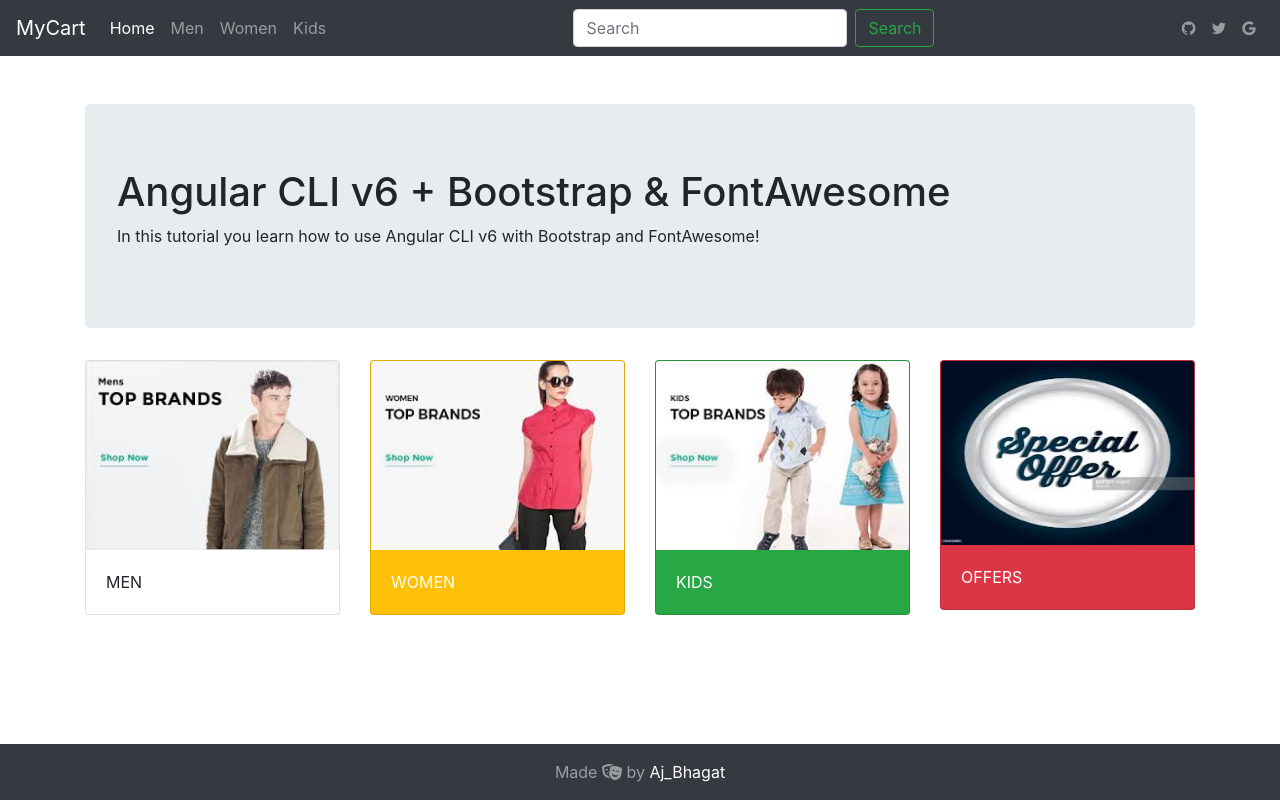
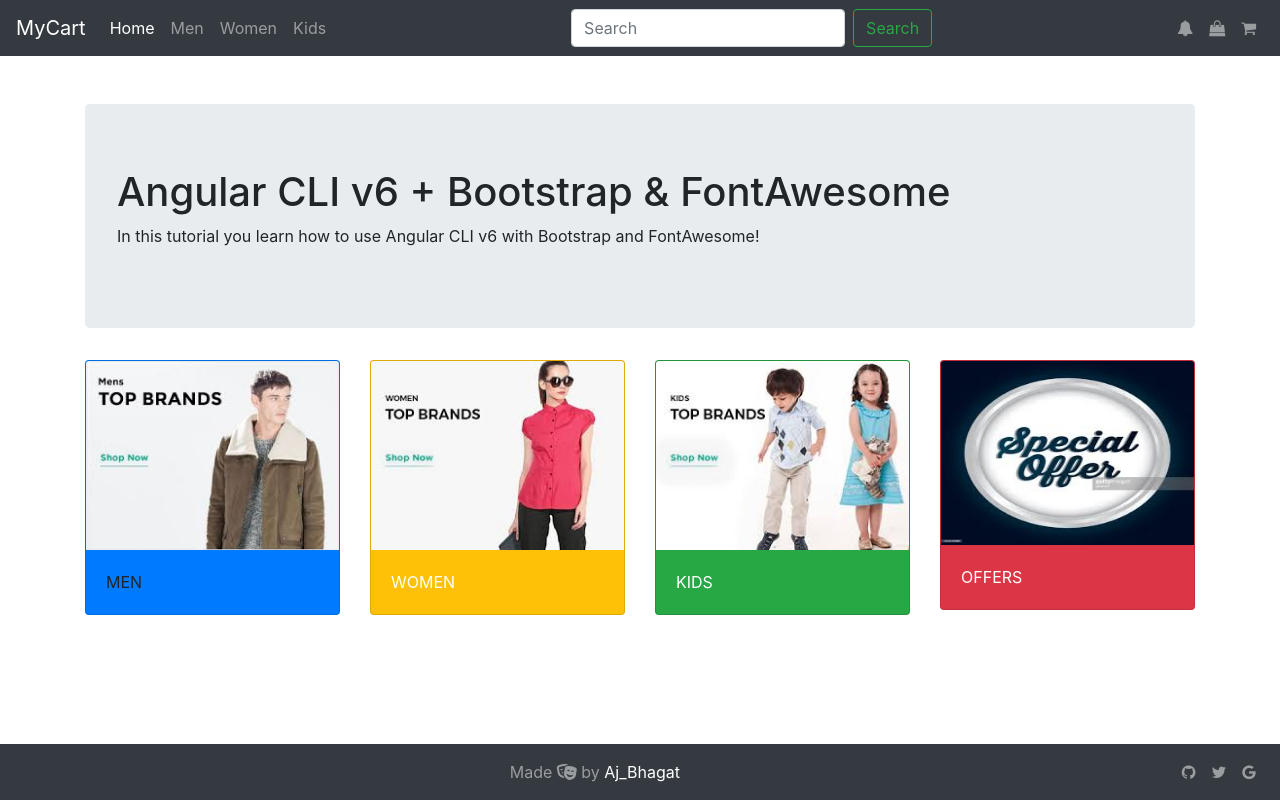
Before and after one commit to aj-bhagat/Shopping-Cart--MEAN-Stack, an Angular app in the folder AngularApp/: page / in a window 1280 px wide. Built offline with nearby package versions, Linux system fonts and the light colour scheme.

Commit message:
AngularApp

```diff
--- a/AngularApp/src/app/app.component.html
+++ b/AngularApp/src/app/app.component.html
@@ -8,7 +8,7 @@
     </div>
     <div class="row mb-5">
         <div class="col-xl-3 col-sm-6 mb-3">
-            <div class="card text-black">
+            <div class="card text-black bg-primary">
                 <img class="card-img-top" src="http://localhost:4200/assets/Men.jpg" alt="Card image cap">
                 <div class="card-body">
                         <div class="mr-5">MEN</div>
--- a/AngularApp/src/app/footer/footer.component.html
+++ b/AngularApp/src/app/footer/footer.component.html
@@ -1,5 +1,18 @@
 <nav class="navbar navbar-dark bg-dark mt-5 fixed-bottom">
-  <div class="navbar-expand m-auto navbar-text">
+  <div class="navbar-expand ml-auto navbar-text">
     Made <i class="fas fa-theater-masks"></i> by <a href="https://github.com/aj-bhagat">Aj_Bhagat</a>
   </div>
+  <div class="navbar-expand ml-auto navbar-nav">
+      <div class="navbar-nav">
+        <a class="nav-item nav-link" href="https://github.com/aj-bhagat" target="_blank">
+          <i class="fa fa-github"></i>
+        </a>
+        <a class="nav-item nav-link" href="https://twitter.com" target="_blank">
+          <i class="fa fa-twitter"></i>
+        </a>
+        <a class="nav-item nav-link" href="https://medium.com/@beeman" target="_blank">
+          <i class="fa fa-google"></i>
+        </a>
+      </div>
+    </div>
 </nav>
--- a/AngularApp/src/app/header/header.component.html
+++ b/AngularApp/src/app/header/header.component.html
@@ -15,13 +15,13 @@
   <div class="navbar-expand ml-auto navbar-nav">
     <div class="navbar-nav">
       <a class="nav-item nav-link" href="https://github.com/aj-bhagat" target="_blank">
-        <i class="fa fa-github"></i>
+        <i class="fa fa-bell"></i>
       </a>
       <a class="nav-item nav-link" href="https://twitter.com" target="_blank">
-        <i class="fa fa-twitter"></i>
+        <i class="fa fa-shopping-bag"></i>
       </a>
       <a class="nav-item nav-link" href="https://medium.com/@beeman" target="_blank">
-        <i class="fa fa-google"></i>
+        <i class="fa fa-shopping-cart"></i>
       </a>
     </div>
   </div>
```
